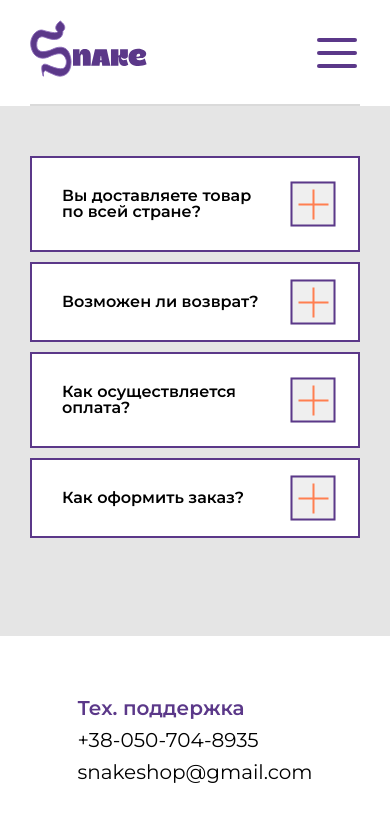
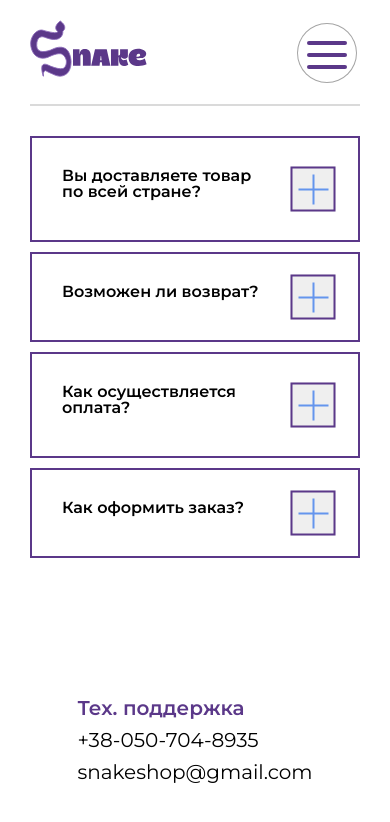
Before and after one commit to debuger2308/snake-shop-deploy, a React (Vite) app: page /snake-shop-deploy/FAQ in a window 390 px wide. Shown: the top 822 px of the page. Built offline with nearby package versions, Linux system fonts and the light colour scheme.

Commit message:
change design

```diff
--- a/src/components/header/Header.css
+++ b/src/components/header/Header.css
@@ -114,37 +114,42 @@
 .header__burger{
     position: fixed;
     display: none;
-    width: 40px;
-    height: 40px;
+    width: 60px;
+    height: 60px;
     right: 33px;
     top: 53px;
     transform: translateY(-50%);
     z-index: 4;
-    background-color: #ffffff77;
+    background-color: #ffffffd7;
+    border-radius: 50px;
+    border: 1px solid #0000005b;
 }
 .header__burger-span{
+    position: absolute;
+    left: 50%;
+    transform: translateX(-50%);
     display: block;
-    width: 100%;
+    width: 40px;
     height: 4px;
     background-color: #5B3889;
     border-radius: 3px;
 }
 .header__burger-span::after{
     position: absolute;
-    top: 5px;
+    top: 12px;
     content: "";
     display: block;
-    width: 100%;
+    width: 40px;
     height: 4px;
     background-color: #5B3889;
     border-radius: 3px;
 }
 .header__burger-span::before{
     position: absolute;
-    bottom: 5px;
+    bottom: 12px;
     content: "";
     display: block;
-    width: 100%;
+    width: 40px;
     height: 4px;
     background-color: #5B3889;
     border-radius: 3px;
--- a/src/pages/faq/Faq.css
+++ b/src/pages/faq/Faq.css
@@ -1,9 +1,7 @@
-.faq{
-    background-color: #e5e5e5;
-}
+
 .main__faq {
     max-width: 700px;
-    margin: 50px auto;
+    margin: 30px auto;
 }
 .main__faq-list {
 }
@@ -20,11 +18,12 @@
     margin-right: 60px;
 }
 .main__item-subtitle {
+    margin-top: 10px;
     font-size: 20px;
     margin-right: 60px;
     opacity: 0;
     height: 0;
-    color: coral;
+    color: #6e39b3;
 }
 .main__item-subtitle--active {
     opacity: 1;
@@ -47,7 +46,7 @@
     left: 50%;
     width: 30px;
     height: 2px;
-    background-color: coral;
+    background-color: cornflowerblue;
     transform: translate(-50%,-50%);
 
 }
@@ -58,7 +57,7 @@
     left: 50%;
     width: 30px;
     height: 2px;
-    background-color: coral;
+    background-color:cornflowerblue;
     transform: translate(-50%,-50%) rotate(90deg);
     transition: all .3s;
 }
--- a/src/pages/reviews/Reviews.css
+++ b/src/pages/reviews/Reviews.css
@@ -53,3 +53,10 @@
 }
 
 .reviews__list-desc {}
+
+@media (max-width:600px) {
+    .reviews__list-item{
+        flex-direction: column;
+        align-items: center;
+    }
+}
```
